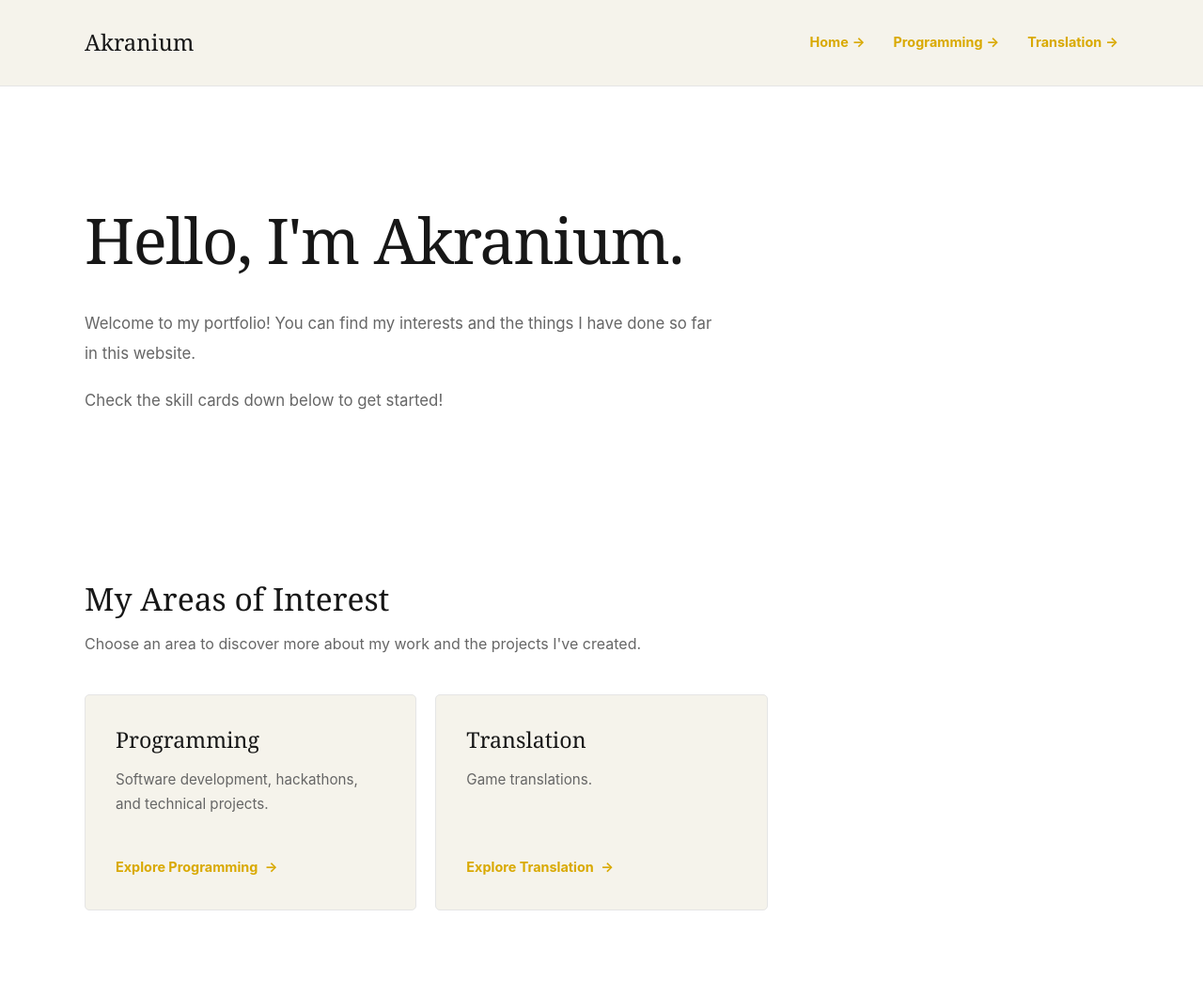
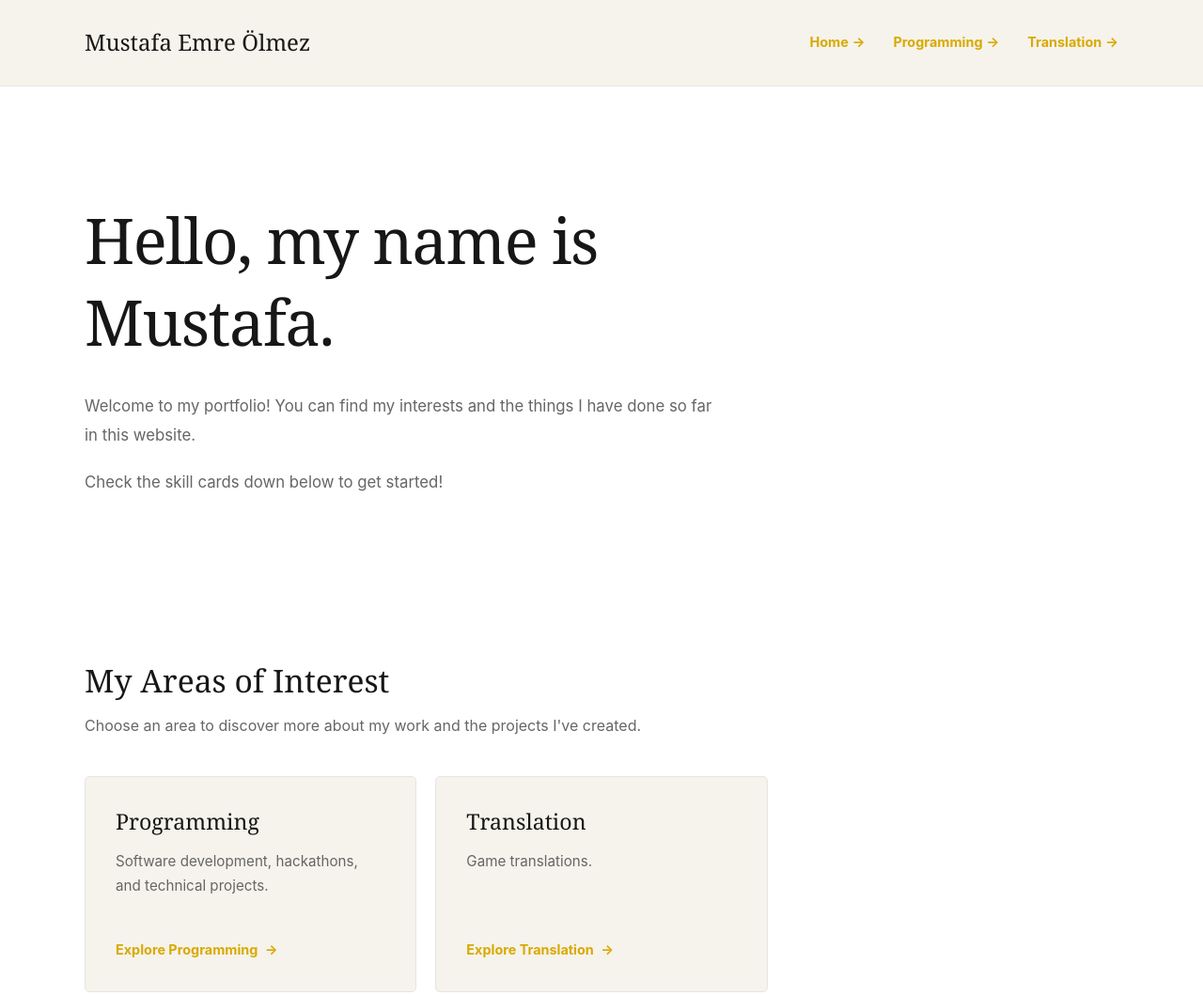
Before and after one commit to Akranium/akranium.github.io, a plain HTML site: page index.html in a window 1280 px wide. Shown: the top 1059 px of the page at 94% size. Drawn offline with Linux system fonts and the light colour scheme.

Commit message:
FINE, I'll write my real name

```diff
--- a/index.html
+++ b/index.html
@@ -8,7 +8,7 @@
 
     <meta name="description" content="My personal portfolio and collection of projects.">
 
-    <title>Akranium | Portfolio</title>
+    <title>Portfolio | Home</title>
 
     <link rel="stylesheet" href="css/style.css">
 </head>
@@ -20,7 +20,7 @@
     <header class="site-header">
 
         <span class="site-logo">
-            Akranium
+            Mustafa Emre Ölmez
         </span>
 
         <nav class="main-navigation">
@@ -40,7 +40,7 @@
 
         <section class="home-introduction">
 
-            <h1>Hello, I'm Akranium.</h1>
+            <h1>Hello, my name is Mustafa.</h1>
 
             <p>
                 Welcome to my portfolio! You can find my interests
```
Also changed, not shown: pages/programming.html (+2 -2 lines), pages/translation.html (+2 -2 lines).
